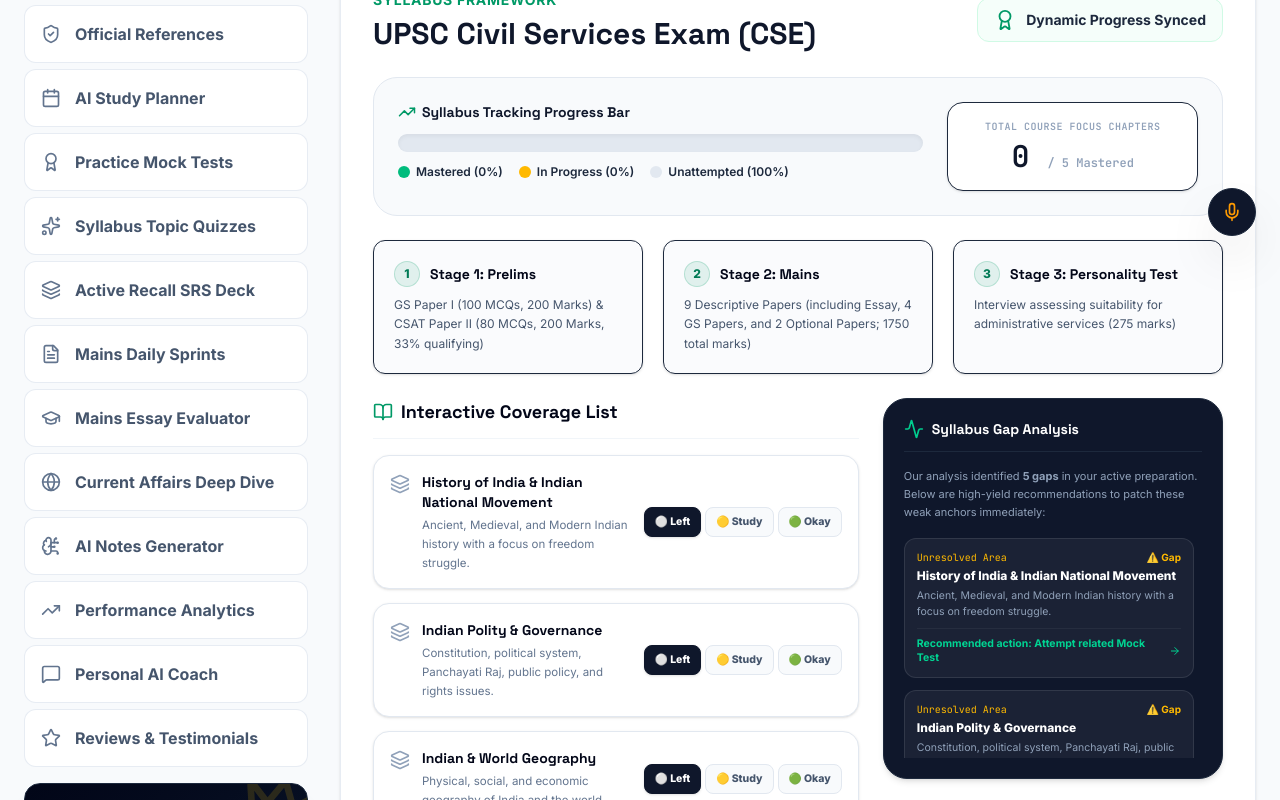
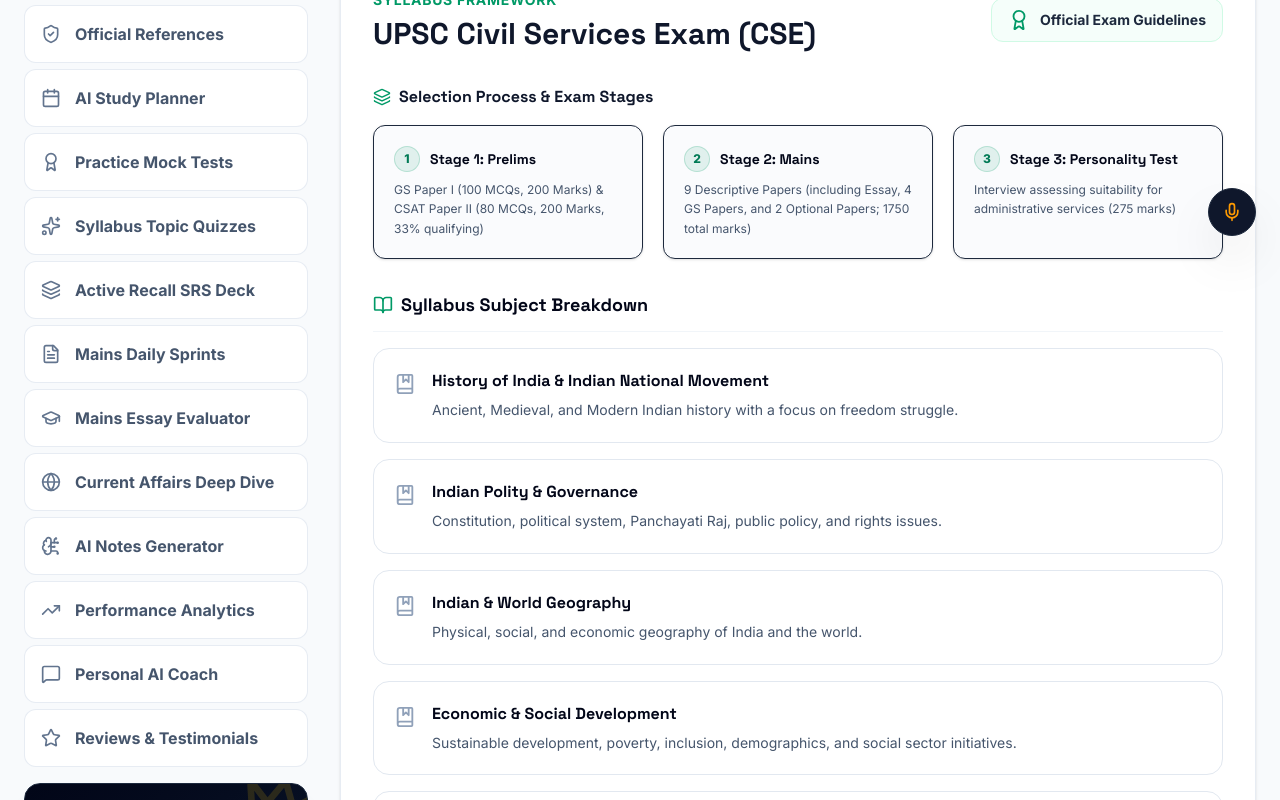
Before and after one commit to udayamoorthy-ux/AspiresAcademy, a React (Vite) app: page / in a window 1280 px wide. Shown: the part 540-1340 px from the top of the page. Built offline with nearby package versions, Linux system fonts and the light colour scheme.

Commit message:
refactor(ui): streamline SyllabusView and rename tab
Remove unused syllabus tracking state and cleanup imports. Rename the syllabus navigation tab to "Official Exam Syllabus" for improved clarity.

```diff
--- a/src/App.tsx
+++ b/src/App.tsx
@@ -164,7 +164,7 @@
   };
 
   const tabDetails = [
-    { id: 'syllabus', label: 'Syllabus & Gap Analysis', icon: Compass, component: SyllabusView },
+    { id: 'syllabus', label: 'Official Exam Syllabus', icon: Compass, component: SyllabusView },
     { id: 'notifications', label: 'Govt Notification Desk', icon: Bell, component: FlashNewsDesk },
     { id: 'materials', label: 'Official References', icon: ShieldCheck, component: MaterialsLibraryView },
     { id: 'planner', label: 'AI Study Planner', icon: Calendar, component: PlannerView },
--- a/src/components/SyllabusView.tsx
+++ b/src/components/SyllabusView.tsx
@@ -3,7 +3,7 @@
  * SPDX-License-Identifier: Apache-2.0
  */
 
-import React, { useState, useEffect } from 'react';
+import React from 'react';
 import { EXAM_DETAILS } from '../data';
 import { ExamType } from '../types';
 import {
@@ -11,14 +11,7 @@
   Award,
   Layers,
   ShieldAlert,
-  CheckCircle,
-  TrendingUp,
-  AlertTriangle,
-  Activity,
-  ArrowRight,
-  BookMarked,
-  Sparkles,
-  HelpCircle
+  BookMarked
 } from 'lucide-react';
 
 interface SyllabusViewProps {
@@ -26,49 +19,8 @@
   onSelectExam: (exam: ExamType) => void;
 }
 
-type TopicStatus = 'unattempted' | 'inprogress' | 'mastered';
-
 export default function SyllabusView({ selectedExam, onSelectExam }: SyllabusViewProps) {
   const details = EXAM_DETAILS[selectedExam];
-
-  // Load interactive state for each subject/topic index
-  const [topicStates, setTopicStates] = useState<Record<string, TopicStatus>>(() => {
-    const saved = localStorage.getItem('aspires_syllabus_tracker_v1');
-    return saved ? JSON.parse(saved) : {};
-  });
-
-  // Persist state updates
-  const handleStatusChange = (subjectIndex: number, status: TopicStatus) => {
-    const key = `${selectedExam}-${subjectIndex}`;
-    const updated = { ...topicStates, [key]: status };
-    setTopicStates(updated);
-    localStorage.setItem('aspires_syllabus_tracker_v1', JSON.stringify(updated));
-  };
-
-  // Compute metrics
-  const totalTopics = details.syllabus.length;
-  let masteredCount = 0;
-  let inProgressCount = 0;
-  let unattemptedCount = 0;
-
-  details.syllabus.forEach((_, idx) => {
-    const key = `${selectedExam}-${idx}`;
-    const status = topicStates[key] || 'unattempted';
-    if (status === 'mastered') masteredCount++;
-    else if (status === 'inprogress') inProgressCount++;
-    else unattemptedCount++;
-  });
-
-  const masteredPct = Math.round((masteredCount / totalTopics) * 100);
-  const inProgressPct = Math.round((inProgressCount / totalTopics) * 100);
-  const unattemptedPct = 100 - masteredPct - inProgressPct;
-
-  // Identify learning "Gaps"
-  const gaps = details.syllabus.filter((_, idx) => {
-    const key = `${selectedExam}-${idx}`;
-    const status = topicStates[key] || 'unattempted';
-    return status !== 'mastered';
-  });
 
   return (
     <div className="bg-white text-slate-800 rounded-2xl border border-slate-200/80 p-6 md:p-8 shadow-sm space-y-8" id="syllabus-view-container">
@@ -94,8 +46,8 @@
         })}
       </div>
 
-      {/* Main Grid: Details, Interactive checklist & Gap Analysis */}
-      <div className="space-y-6" id="exam-main-content">
+      {/* Main Content */}
+      <div className="space-y-8" id="exam-main-content">
 
         <div className="flex flex-col md:flex-row md:items-center justify-between gap-4" id="exam-title-section">
           <div>
@@ -106,62 +58,16 @@
           </div>
           <div className="flex items-center gap-2.5 bg-emerald-50/50 px-4 py-2.5 rounded-xl border border-emerald-100 self-start md:self-auto" id="exam-badge">
             <Award className="h-5.5 w-5.5 text-emerald-600" />
-            <span className="text-sm font-bold text-slate-800">Dynamic Progress Synced</span>
+            <span className="text-sm font-bold text-slate-800">Official Exam Guidelines</span>
           </div>
         </div>
 
-        {/* Dynamic Progress Analytics Card */}
-        <div className="bg-slate-50 border border-slate-200 rounded-3xl p-5 md:p-6 grid grid-cols-1 md:grid-cols-12 gap-6" id="syllabus-progress-tracker">
-
-          {/* Progress bar info */}
-          <div className="md:col-span-8 space-y-3">
-            <h3 className="font-extrabold text-sm text-slate-900 flex items-center gap-1.5 font-display">
-              <TrendingUp className="h-4.5 w-4.5 text-emerald-600" />
-              Syllabus Tracking Progress Bar
+        {/* Exam Stages */}
+        <div className="space-y-4">
+          <h3 className="text-base font-extrabold text-slate-900 flex items-center gap-2 font-display">
+            <Layers className="h-4.5 w-4.5 text-emerald-600" />
+            Selection Process & Exam Stages
           </h3>
-
-            {/* Visual stacked horizontal bar */}
-            <div className="h-4.5 w-full rounded-full bg-slate-200 overflow-hidden flex shadow-inner">
-              <div
-                style={{ width: `${masteredPct}%` }}
-                className="bg-emerald-500 transition-all duration-500 h-full"
-                title={`Mastered: ${masteredPct}%`}
-              />
-              <div
-                style={{ width: `${inProgressPct}%` }}
-                className="bg-amber-400 transition-all duration-500 h-full"
-                title={`In Progress: ${inProgressPct}%`}
-              />
-            </div>
-
-            {/* Label indicators */}
-            <div className="flex flex-wrap gap-4 text-xs font-semibold">
-              <div className="flex items-center gap-1.5 text-slate-800">
-                <span className="h-3 w-3 bg-emerald-500 rounded-full" />
-                <span>Mastered ({masteredPct}%)</span>
-              </div>
-              <div className="flex items-center gap-1.5 text-slate-800">
-                <span className="h-3 w-3 bg-amber-400 rounded-full" />
-                <span>In Progress ({inProgressPct}%)</span>
-              </div>
-              <div className="flex items-center gap-1.5 text-slate-800">
-                <span className="h-3 w-3 bg-slate-200 rounded-full" />
-                <span>Unattempted ({unattemptedPct}%)</span>
-              </div>
-            </div>
-          </div>
-
-          {/* Quick numbers overview */}
-          <div className="md:col-span-4 bg-white border border-slate-150 p-4 rounded-2xl flex flex-col justify-center text-center shadow-sm">
-            <span className="text-[10px] uppercase font-black tracking-wider text-slate-400 font-mono">Total Course Focus Chapters</span>
-            <p className="text-3xl font-black text-slate-900 font-mono mt-1">
-              {masteredCount} <span className="text-xs text-slate-400">/ {totalTopics} Mastered</span>
-            </p>
-          </div>
-
-        </div>
-
-        {/* Exam Stages */}
           <div className="grid grid-cols-1 md:grid-cols-3 gap-5" id="exam-stages-grid">
             {details.stages.map((stage, idx) => (
               <div
@@ -179,134 +85,50 @@
               </div>
             ))}
           </div>
+        </div>
 
-        {/* ---------------------------------------------------- */}
-        {/* INTERACTIVE TRACKING SYLLABUS LIST & GAP ANALYSIS */}
-        {/* ---------------------------------------------------- */}
-        <div className="grid grid-cols-1 lg:grid-cols-12 gap-6" id="interactive-syllabus-section">
-
-          {/* Left Area: Syllabus Interactive Focus List */}
-          <div className="lg:col-span-7 space-y-4">
+        {/* Syllabus Focus Areas (Standalone Data) */}
+        <div className="space-y-4">
           <div className="flex items-center gap-2 border-b border-slate-100 pb-3">
             <BookOpen className="h-5 w-5 text-emerald-600" />
-              <h3 className="text-lg font-black text-slate-950 font-display">Interactive Coverage List</h3>
+            <h3 className="text-lg font-black text-slate-950 font-display">Syllabus Subject Breakdown</h3>
           </div>
 
-            <div className="grid grid-cols-1 gap-3.5" id="syllabus-list">
-              {details.syllabus.map((topic, idx) => {
-                const key = `${selectedExam}-${idx}`;
-                const activeStatus = topicStates[key] || 'unattempted';
-
-                return (
+          <div className="grid grid-cols-1 gap-4" id="syllabus-list">
+            {details.syllabus.map((topic, idx) => (
               <div
                 key={idx}
                 id={`syllabus-topic-${idx}`}
-                    className="group bg-white border border-slate-200 rounded-2xl p-4 flex flex-col sm:flex-row sm:items-center justify-between gap-4 hover:border-emerald-200 transition-all duration-200 shadow-sm"
+                className="group bg-white border border-slate-200 rounded-2xl p-5 flex gap-4 hover:border-emerald-200 hover:shadow-sm transition-all duration-200"
               >
-                    <div className="flex gap-3 text-left">
-                      <div className="flex-shrink-0 mt-0.5">
-                        <Layers className="h-5 w-5 text-slate-400 group-hover:text-emerald-600 transition-colors" />
+                <div className="flex-shrink-0 mt-1">
+                  <BookMarked className="h-5.5 w-5.5 text-slate-400 group-hover:text-emerald-600 transition-colors" />
                 </div>
-                      <div className="space-y-1">
-                        <h5 className="font-extrabold text-slate-950 text-sm font-display">
+                <div className="space-y-1.5">
+                  <h4 className="font-extrabold text-slate-950 text-base font-display">
                     {topic.subject}
-                        </h5>
-                        <p className="text-[11.5px] text-slate-500 leading-relaxed font-sans">
+                  </h4>
+                  <p className="text-sm text-slate-600 leading-relaxed font-sans">
                     {topic.description}
                   </p>
-                      </div>
-                    </div>
-
-                    {/* Interactive Toggles */}
-                    <div className="flex gap-1 shrink-0 self-end sm:self-center" id={`status-toggle-${idx}`}>
-                      {[
-                        { id: 'unattempted', label: '⚪ Left' },
-                        { id: 'inprogress', label: '🟡 Study' },
-                        { id: 'mastered', label: '🟢 Okay' }
-                      ].map((item) => {
-                        const isSel = activeStatus === item.id;
-                        return (
-                          <button
-                            key={item.id}
-                            onClick={() => handleStatusChange(idx, item.id as any)}
-                            className={`px-2.5 py-1.5 rounded-lg text-[10.5px] font-extrabold transition-all border cursor-pointer ${
-                              isSel
-                                ? 'bg-slate-900 border-slate-900 text-white shadow-sm'
-                                : 'bg-slate-50 border-slate-200 text-slate-600 hover:bg-slate-100'
-                            }`}
-                          >
-                            {item.label}
-                          </button>
-                        );
-                      })}
-                    </div>
-                  </div>
-                );
-              })}
-            </div>
-          </div>
-
-          {/* Right Area: Gap Analysis Predictor panel */}
-          <div className="lg:col-span-5 space-y-6" id="gap-analysis-sidebar">
-            <div className="bg-slate-900 text-white rounded-3xl p-5 shadow-md border border-slate-800 space-y-4">
-
-              <div className="flex items-center gap-2 border-b border-slate-800 pb-3">
-                <Activity className="h-5 w-5 text-emerald-400 animate-pulse" />
-                <h4 className="font-extrabold text-sm font-display">Syllabus Gap Analysis</h4>
-              </div>
-
-              {gaps.length === 0 ? (
-                <div className="text-center py-6 space-y-2">
-                  <CheckCircle className="h-10 w-10 text-emerald-400 mx-auto" />
-                  <p className="font-extrabold text-sm">Perfect Coverage Achieved!</p>
-                  <p className="text-xs text-slate-400">All topics are marked as Mastered. Go attempt a Mock Practice Test to solidify confidence.</p>
-                </div>
-              ) : (
-                <div className="space-y-4 text-xs" id="gap-recommender">
-                  <p className="text-slate-400 leading-relaxed font-sans text-[11px]">
-                    Our analysis identified <strong>{gaps.length} gaps</strong> in your active preparation. Below are high-yield recommendations to patch these weak anchors immediately:
-                  </p>
-
-                  <div className="space-y-3 max-h-[220px] overflow-y-auto pr-2">
-                    {gaps.map((topic, i) => (
-                      <div key={i} className="p-3 bg-white/5 border border-white/10 rounded-xl space-y-1 text-left">
-                        <div className="flex justify-between items-center text-[10px] font-mono text-amber-400">
-                          <span>Unresolved Area</span>
-                          <span className="flex items-center gap-0.5 font-sans font-bold">⚠️ Gap</span>
-                        </div>
-                        <p className="font-extrabold text-xs text-white">{topic.subject}</p>
-                        <p className="text-[10.5px] text-slate-400 font-sans leading-normal line-clamp-2">
-                          {topic.description}
-                        </p>
-
-                        {/* Action link simulator */}
-                        <div className="flex items-center gap-1.5 text-[10.5px] text-emerald-400 font-bold mt-2 pt-2 border-t border-white/5">
-                          <span>Recommended action: Attempt related Mock Test</span>
-                          <ArrowRight className="h-3 w-3" />
                 </div>
               </div>
             ))}
           </div>
         </div>
-              )}
-            </div>
 
-            {/* General Guidelines */}
-            <div className="bg-emerald-50/60 border border-emerald-100 rounded-xl p-5 flex gap-3.5 text-xs text-slate-700" id="syllabus-warning">
-              <ShieldAlert className="h-5.5 w-5.5 text-emerald-600 flex-shrink-0 mt-0.5" />
-              <div className="space-y-1.5 leading-relaxed">
-                <p className="font-bold text-emerald-900">Preparation Strategy Tip:</p>
-                <p className="text-slate-655 font-sans text-[11px]">
+        {/* General Strategy Guidelines */}
+        <div className="bg-emerald-50/60 border border-emerald-100 rounded-2xl p-5 md:p-6 flex gap-4 text-sm text-slate-700" id="syllabus-warning">
+          <ShieldAlert className="h-6 w-6 text-emerald-600 flex-shrink-0 mt-0.5" />
+          <div className="space-y-2 leading-relaxed">
+            <p className="font-bold text-emerald-900 text-base">Preparation Strategy Tip:</p>
+            <p className="text-slate-600 font-sans text-sm">
               UPSC requires a focus on analytical thinking, extensive answer writing, and current policy reviews. TNPSC heavily focuses on factual precision, General Tamil (Group II/IV core), Development Administration metrics, and regional Tamil Nadu history. Toggle between exam tabs above to calibrate your study tools!
             </p>
           </div>
         </div>
 
       </div>
-
-        </div>
-
-      </div>
     </div>
   );
 }
```
Lines whose indentation alone changed are shown as unchanged.
